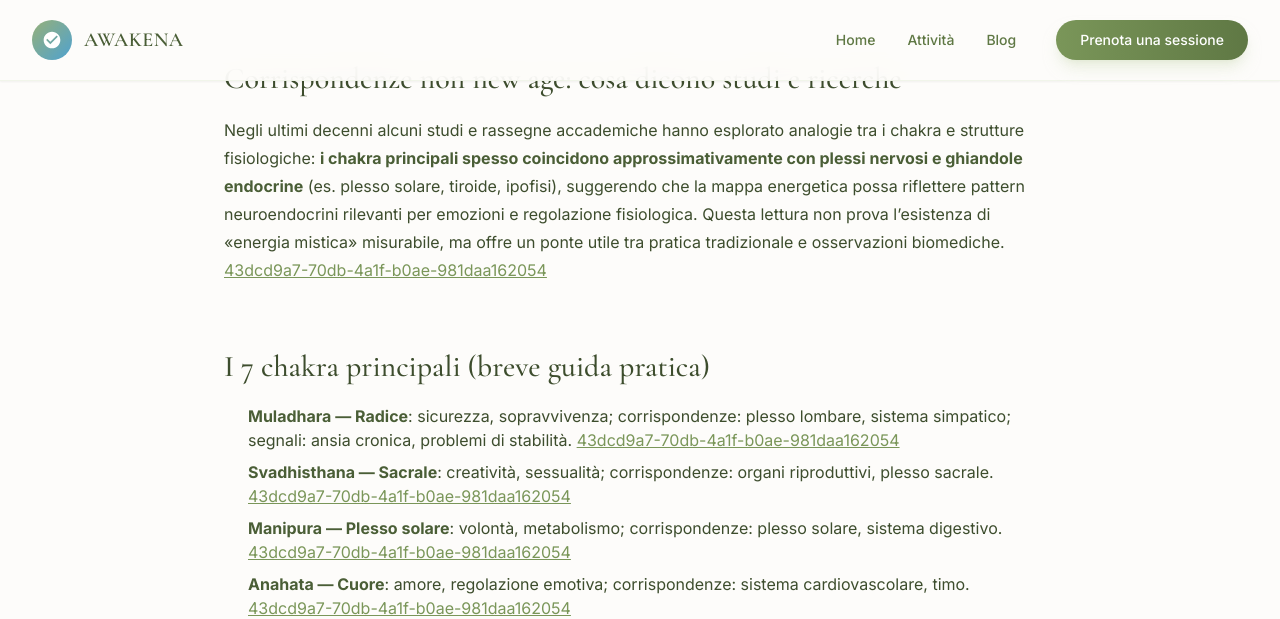
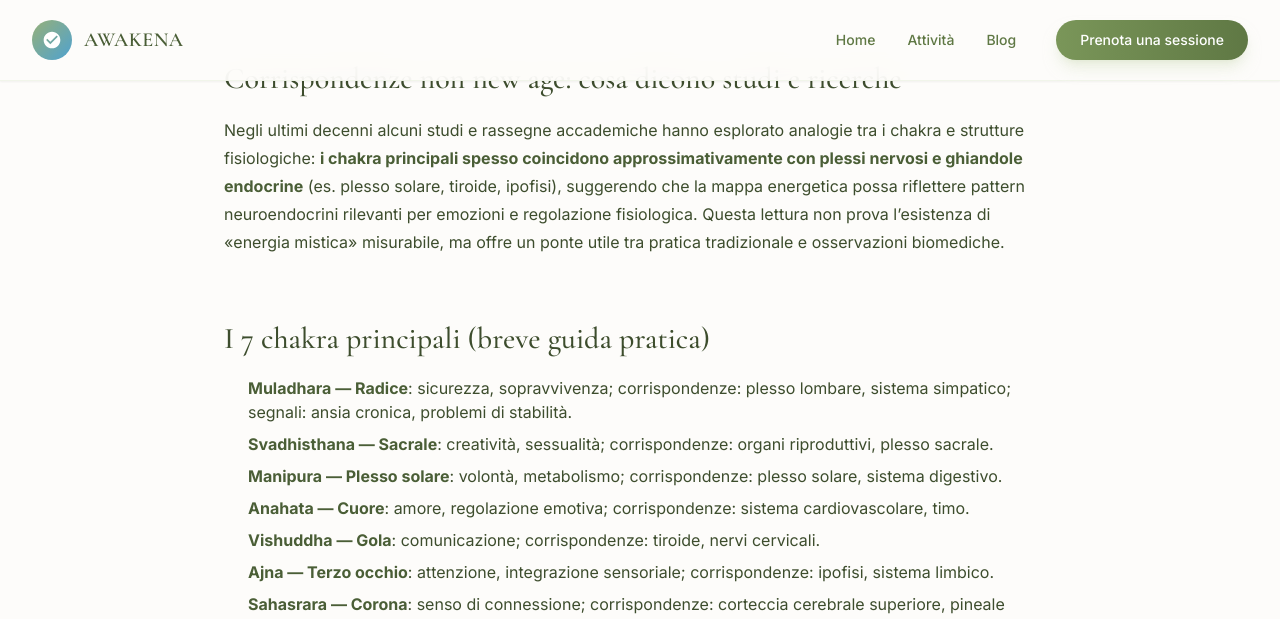
Before and after one commit to rerosku/rerosku.github.io, a Jekyll site: the page built from _posts/2026-03-25-chakra-equilibrio.md, in a window 1280 px wide and 1400 px high, scrolled down 1084 px. Shown: the top 619 px of the window. Built offline with Jekyll 4.4.1, drawn with Linux system fonts in a browser that asks for light colours; nearby versions of some CDN libraries; some web fonts are replaced; some of the changed text lies outside the part shown; grey boxes are pictures that could not be loaded.

Commit message:
Update rerosku.github.io from Acode

```diff
--- a/_posts/2026-03-25-chakra-equilibrio.md
+++ b/_posts/2026-03-25-chakra-equilibrio.md
@@ -9,38 +9,38 @@ description: "Guida pratica e informata ai sette chakra principali: origini, cor
 excerpt: "Questo articolo spiega cosa sono i sette chakra, ne ricostruisce brevemente le origini storiche non new age, mette in luce corrispondenze con sistemi biologici (nervoso ed endocrino) spesso trascurate e offre indicazioni pratiche per riconoscere e riequilibrare i centri energetici."
 ---
 
- I sette chakra sono una mappa simbolica e pratica della «subtle body» nata nella tradizione indiana; oggi si possono leggere anche come punti di intersezione tra processi psicologici, sistemi nervoso ed endocrino, senza ridurli a mera fantasia. [43dcd9a7-70db-4a1f-b0ae-981daa162054](https://www.ijfmr.com/papers/2026/1/70123.pdf?citationMarker=43dcd9a7-70db-4a1f-b0ae-981daa162054&citationId=1&citationId=2 "Reality Pathing")
+ I sette chakra sono una mappa simbolica e pratica della «subtle body» nata nella tradizione indiana; oggi si possono leggere anche come punti di intersezione tra processi psicologici, sistemi nervoso ed endocrino, senza ridurli a mera fantasia. [Fonte dell'articolo: IJFMR](https://www.ijfmr.com/papers/2026/1/70123.pdf?citationMarker=43dcd9a7-70db-4a1f-b0ae-981daa162054&citationId=1&citationId=2 "Reality Pathing")
 
 ## Cosa sono i chakra
 
-La parola *chakra* significa «ruota» in sanscrito: nella tradizione yogica e tantrica i chakra sono vortici energetici lungo la colonna vertebrale che regolano il flusso di *prana* (energia vitale). Questa descrizione compare in testi classici e si è formalizzata nel sistema dei sette chakra nel corso dei secoli, con contributi importanti dalla letteratura tantrica e dagli Upanishad. [43dcd9a7-70db-4a1f-b0ae-981daa162054](https://realitypathing.com/the-origins-of-chakras-a-historical-perspective/?citationMarker=43dcd9a7-70db-4a1f-b0ae-981daa162054&citationId=1 "Reality Pathing")
+La parola *chakra* significa «ruota» in sanscrito: nella tradizione yogica e tantrica i chakra sono vortici energetici lungo la colonna vertebrale che regolano il flusso di *prana* (energia vitale). Questa descrizione compare in testi classici e si è formalizzata nel sistema dei sette chakra nel corso dei secoli, con contributi importanti dalla letteratura tantrica e dagli Upanishad.
 
 ![Placeholder 1 - diagramma storico dei chakra](/assets/images/placeholder-chakra-storico.jpg)
 
 ## Corrispondenze non new age: cosa dicono studi e ricerche
 
-Negli ultimi decenni alcuni studi e rassegne accademiche hanno esplorato analogie tra i chakra e strutture fisiologiche: **i chakra principali spesso coincidono approssimativamente con plessi nervosi e ghiandole endocrine** (es. plesso solare, tiroide, ipofisi), suggerendo che la mappa energetica possa riflettere pattern neuroendocrini rilevanti per emozioni e regolazione fisiologica. Questa lettura non prova l'esistenza di «energia mistica» misurabile, ma offre un ponte utile tra pratica tradizionale e osservazioni biomediche. [43dcd9a7-70db-4a1f-b0ae-981daa162054](https://www.researchgate.net/profile/Nj-Cooper-2/publication/342562977_A_Brief_History_of_the_Chakras_in_Human_Body/links/5efb5246299bf18816f398d2/A-Brief-History-of-the-Chakras-in-Human-Body.pdf?citationMarker=43dcd9a7-70db-4a1f-b0ae-981daa162054&citationId=2&citationId=3 "ijfmr.com")
+Negli ultimi decenni alcuni studi e rassegne accademiche hanno esplorato analogie tra i chakra e strutture fisiologiche: **i chakra principali spesso coincidono approssimativamente con plessi nervosi e ghiandole endocrine** (es. plesso solare, tiroide, ipofisi), suggerendo che la mappa energetica possa riflettere pattern neuroendocrini rilevanti per emozioni e regolazione fisiologica. Questa lettura non prova l'esistenza di «energia mistica» misurabile, ma offre un ponte utile tra pratica tradizionale e osservazioni biomediche.
 
 ## I 7 chakra principali (breve guida pratica)
 
-1. **Muladhara — Radice**: sicurezza, sopravvivenza; corrispondenze: plesso lombare, sistema simpatico; segnali: ansia cronica, problemi di stabilità. [43dcd9a7-70db-4a1f-b0ae-981daa162054](https://www.ijfmr.com/papers/2026/1/70123.pdf?citationMarker=43dcd9a7-70db-4a1f-b0ae-981daa162054&citationId=2 "ijfmr.com")
-2. **Svadhisthana — Sacrale**: creatività, sessualità; corrispondenze: organi riproduttivi, plesso sacrale. [43dcd9a7-70db-4a1f-b0ae-981daa162054](https://www.ijfmr.com/papers/2026/1/70123.pdf?citationMarker=43dcd9a7-70db-4a1f-b0ae-981daa162054&citationId=2 "ijfmr.com")
-3. **Manipura — Plesso solare**: volontà, metabolismo; corrispondenze: plesso solare, sistema digestivo. [43dcd9a7-70db-4a1f-b0ae-981daa162054](https://www.ijfmr.com/papers/2026/1/70123.pdf?citationMarker=43dcd9a7-70db-4a1f-b0ae-981daa162054&citationId=2 "ijfmr.com")
-4. **Anahata — Cuore**: amore, regolazione emotiva; corrispondenze: sistema cardiovascolare, timo. [43dcd9a7-70db-4a1f-b0ae-981daa162054](https://www.ijfmr.com/papers/2026/1/70123.pdf?citationMarker=43dcd9a7-70db-4a1f-b0ae-981daa162054&citationId=2 "ijfmr.com")
-5. **Vishuddha — Gola**: comunicazione; corrispondenze: tiroide, nervi cervicali. [43dcd9a7-70db-4a1f-b0ae-981daa162054](https://www.ijfmr.com/papers/2026/1/70123.pdf?citationMarker=43dcd9a7-70db-4a1f-b0ae-981daa162054&citationId=2 "ijfmr.com")
-6. **Ajna — Terzo occhio**: attenzione, integrazione sensoriale; corrispondenze: ipofisi, sistema limbico. [43dcd9a7-70db-4a1f-b0ae-981daa162054](https://www.ijfmr.com/papers/2026/1/70123.pdf?citationMarker=43dcd9a7-70db-4a1f-b0ae-981daa162054&citationId=2 "ijfmr.com")
-7. **Sahasrara — Corona**: senso di connessione; corrispondenze: corteccia cerebrale superiore, pineale (interpretazioni varie). [43dcd9a7-70db-4a1f-b0ae-981daa162054](https://www.ijfmr.com/papers/2026/1/70123.pdf?citationMarker=43dcd9a7-70db-4a1f-b0ae-981daa162054&citationId=2 "ijfmr.com")
+1. **Muladhara — Radice**: sicurezza, sopravvivenza; corrispondenze: plesso lombare, sistema simpatico; segnali: ansia cronica, problemi di stabilità.
+2. **Svadhisthana — Sacrale**: creatività, sessualità; corrispondenze: organi riproduttivi, plesso sacrale.
+3. **Manipura — Plesso solare**: volontà, metabolismo; corrispondenze: plesso solare, sistema digestivo.
+4. **Anahata — Cuore**: amore, regolazione emotiva; corrispondenze: sistema cardiovascolare, timo.
+5. **Vishuddha — Gola**: comunicazione; corrispondenze: tiroide, nervi cervicali.
+6. **Ajna — Terzo occhio**: attenzione, integrazione sensoriale; corrispondenze: ipofisi, sistema limbico.
+7. **Sahasrara — Corona**: senso di connessione; corrispondenze: corteccia cerebrale superiore, pineale (interpretazioni varie).
 
 ![Placeholder 2 - corrispondenze anatomiche](/assets/images/placeholder-corrispondenze.jpg)
 
 ## Come il Reiki e altre pratiche lavorano sui chakra
 
-Nel Reiki il praticante usa posizioni delle mani lungo i chakra per facilitare il rilassamento e la regolazione autonoma: **l'effetto più documentato è la riduzione dello stress e la modulazione del tono autonomico**, che può tradursi in miglioramenti soggettivi di equilibrio emotivo e sonno. Non è una prova di «energia misurabile», ma è coerente con l'idea che tocco, attenzione e rituale influenzino il sistema nervoso. [43dcd9a7-70db-4a1f-b0ae-981daa162054](https://www.researchgate.net/profile/Nj-Cooper-2/publication/342562977_A_Brief_History_of_the_Chakras_in_Human_Body/links/5efb5246299bf18816f398d2/A-Brief-History-of-the-Chakras-in-Human-Body.pdf?citationMarker=43dcd9a7-70db-4a1f-b0ae-981daa162054&citationId=3 "ResearchGate")
+Nel Reiki il praticante usa posizioni delle mani lungo i chakra per facilitare il rilassamento e la regolazione autonoma: **l'effetto più documentato è la riduzione dello stress e la modulazione del tono autonomico**, che può tradursi in miglioramenti soggettivi di equilibrio emotivo e sonno. Non è una prova di «energia misurabile», ma è coerente con l'idea che tocco, attenzione e rituale influenzino il sistema nervoso. [ResearchGate](https://www.researchgate.net/profile/Nj-Cooper-2/publication/342562977_A_Brief_History_of_the_Chakras_in_Human_Body/links/5efb5246299bf18816f398d2/A-Brief-History-of-the-Chakras-in-Human-Body.pdf?citationMarker=43dcd9a7-70db-4a1f-b0ae-981daa162054&citationId=3 "ResearchGate")
 
 ![Placeholder 3 - sessione Reiki](/assets/images/placeholder-reiki.jpg)
 
 ## Cose non sempre chiare
 
-- **Origine storica complessa**: il modello a sette chakra è solo una delle versioni storiche; tradizioni diverse ne descrivono numeri e posizioni variabili. [43dcd9a7-70db-4a1f-b0ae-981daa162054](https://realitypathing.com/the-origins-of-chakras-a-historical-perspective/?citationMarker=43dcd9a7-70db-4a1f-b0ae-981daa162054&citationId=1 "Reality Pathing")
+- **Origine storica complessa**: il modello a sette chakra è solo una delle versioni storiche; tradizioni diverse ne descrivono numeri e posizioni variabili. [Reality Pathing](https://realitypathing.com/the-origins-of-chakras-a-historical-perspective/?citationMarker=43dcd9a7-70db-4a1f-b0ae-981daa162054&citationId=1 "Reality Pathing")
 
 ---
```
